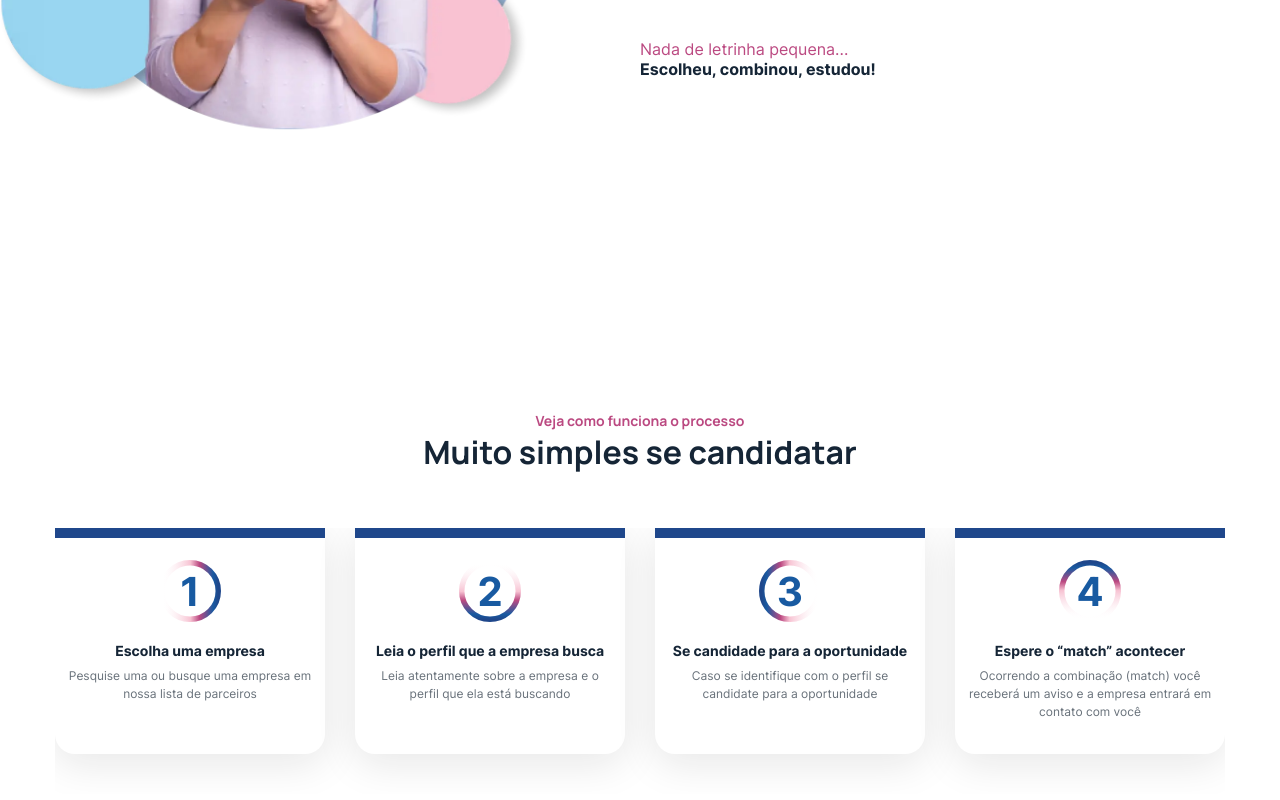
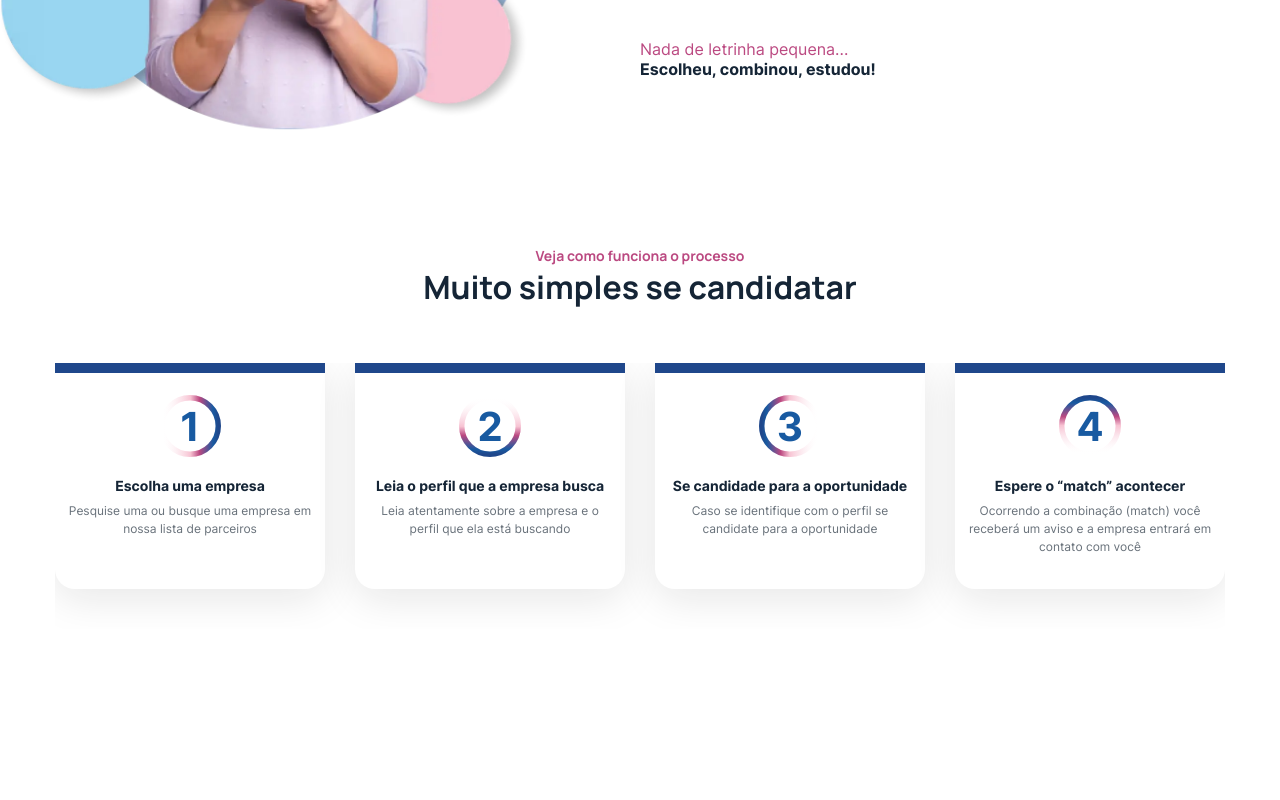
Before and after one commit to francisko-rezende/transmeet-landing-page, a Next.js app: page / in a window 1280 px wide. Shown: the part 1719-2519 px from the top of the page. After the commit the page ends 2402 px from the top, so only its background shows below. Built offline with nearby package versions, Linux system fonts and the light colour scheme.

Commit message:
fix: adjust steps section upper margin so it matches the design better

```diff
--- a/src/components/RegistrationSteps/RegistrationSteps.styles.ts
+++ b/src/components/RegistrationSteps/RegistrationSteps.styles.ts
@@ -1,7 +1,7 @@
 import styled, { css } from 'styled-components'
 
 export const Section = styled.section`
-  margin-top: 175px;
+  /* margin-top: 175px; */
 `
 
 export const Title = styled.h2`
```
